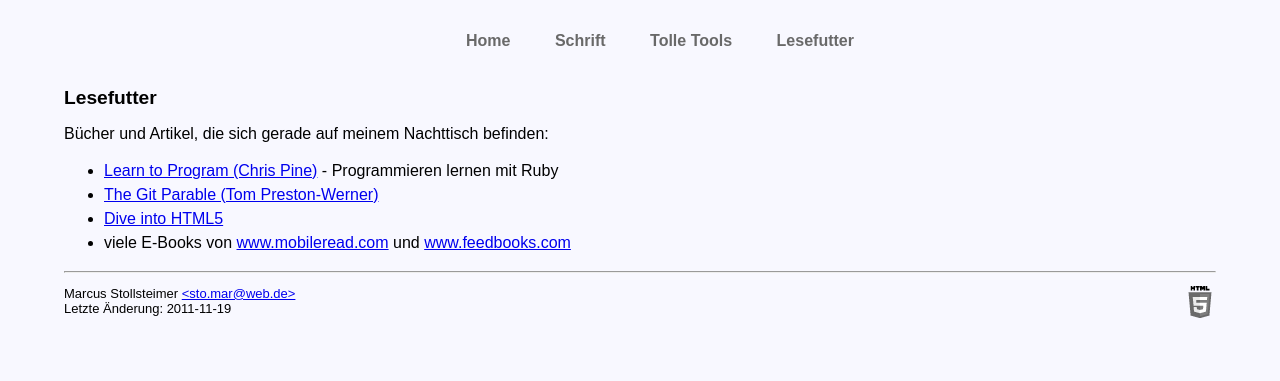
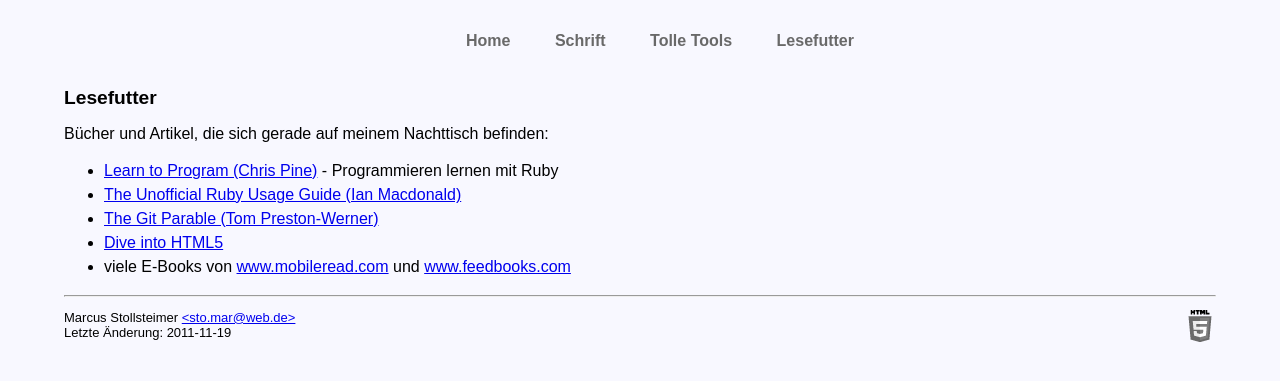
Before and after one commit to stomar/stomar.github.com, a Jekyll site: the page built from lesefutter.md, in a window 1280 px wide. Shown: the top 381 px of the page. Built offline with Jekyll 4.4.1, drawn with Linux system fonts in a browser that asks for light colours.

Commit message:
"Unofficial Ruby Usage Guide" added

```diff
--- a/lesefutter.md
+++ b/lesefutter.md
@@ -7,6 +7,7 @@ date: 2011-11-19
 Bücher und Artikel, die sich gerade auf meinem Nachttisch befinden:
 
 - [Learn to Program (Chris Pine)](http://pine.fm/LearnToProgram/) - Programmieren lernen mit Ruby
+- [The Unofficial Ruby Usage Guide (Ian Macdonald)](http://www.caliban.org/ruby/rubyguide.shtml)
 - [The Git Parable (Tom Preston-Werner)](http://tom.preston-werner.com/2009/05/19/the-git-parable.html)
 - [Dive into HTML5](http://diveintohtml5.info/)
 - viele E-Books von [www.mobileread.com](http://www.mobileread.com/) und [www.feedbooks.com](http://www.feedbooks.com)
```
